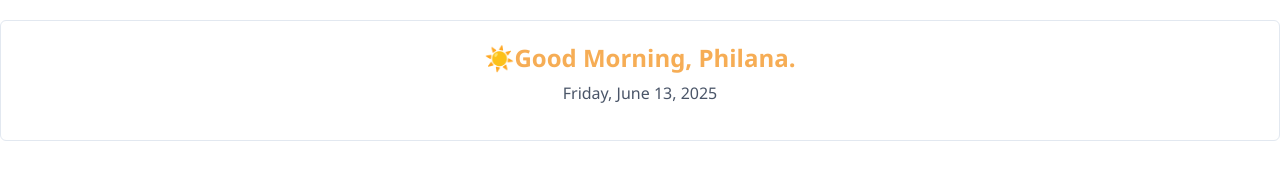
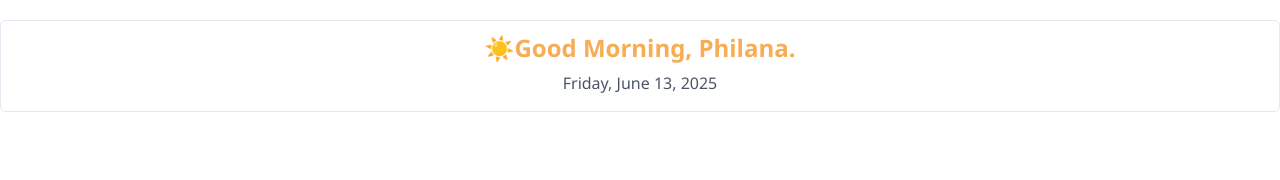
Before and after one commit to philanaaurelia/widgets, a plain HTML site: page welcome/index.html in a window 1280 px wide. Drawn offline with Linux system fonts and the light colour scheme.

Commit message:
fix margins and padding

```diff
--- a/welcome/index.html
+++ b/welcome/index.html
@@ -20,7 +20,7 @@
             font-family: 'Segoe UI', Tahoma, Geneva, Verdana, sans-serif;
             background: white;
             border-radius: 6px;
-            padding: 20px;
+            padding: 10px;
             border: 1px solid #e2e8f0;
             text-align: center;
         }
@@ -48,7 +48,7 @@
         .date {
             font-size: 16px;
             color: #4a5568;
-            margin-bottom: 16px;
+            margin-bottom: 7px;
             font-weight: 400;
         }
 
```
